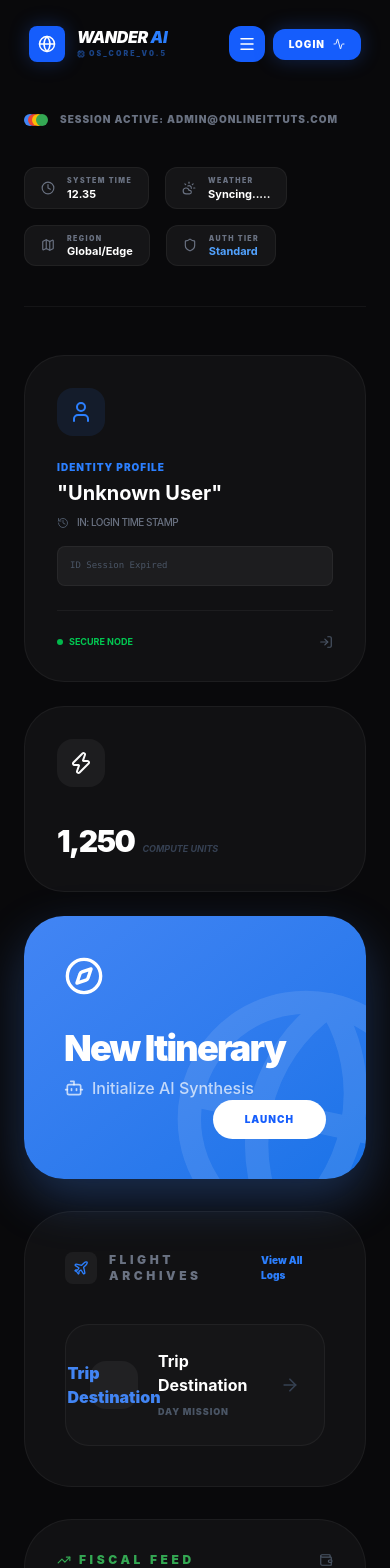
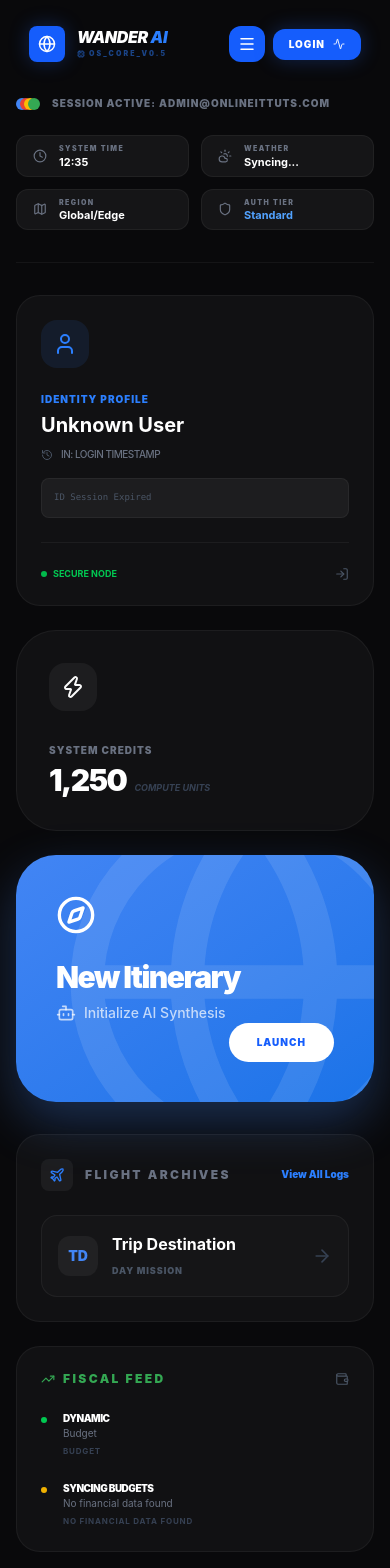
Before and after one commit to SHREYAN-DEY/Travel-Buddy, a React (Vite) app in the folder client/: page / in a window 390 px wide. Shown: the top 1568 px of the page. Built offline with nearby package versions, Linux system fonts and the light colour scheme.

Commit message:
modify dashboard

```diff
--- a/client/src/pages/Dashboard.jsx
+++ b/client/src/pages/Dashboard.jsx
@@ -28,15 +28,15 @@ import ActivityItem from "../components/ActivityItem";
 
 function Dashboard() {
   return (
-    <div className="min-h-screen bg-[#09090b] text-[#fafafa] font-sans selection:bg-blue-500/30">
+    <div className="min-h-screen bg-[#09090b] text-[#fafafa] font-sans selection:bg-blue-500/30 overflow-x-hidden">
+
       <Navbar />
-
-      <main className="max-w-[1700px] mx-auto px-6 pt-28 pb-10">
+      <main className="max-w-[1700px] mx-auto px-4 sm:px-6 pt-24 sm:pt-28 pb-10">
 
         {/* Identity */}
-        <header className="flex flex-col lg:flex-row justify-between items-start lg:items-center gap-6 mb-12 border-b border-white/5 pb-10">
-          <motion.div initial={{ opacity: 0, y: 10 }} animate={{ opacity: 1, y: 0 }} transition={{ delay: 0 * 0.1 }}>
-            <div className="flex items-center gap-3 mb-4">
+        <header className="flex flex-col lg:flex-row justify-between items-start lg:items-center gap-6 mb-8 sm:mb-12 border-b border-white/5 pb-8 sm:pb-10">
+          <motion.div initial={{ opacity: 0, y: 10 }} animate={{ opacity: 1, y: 0 }} transition={{ delay: 0 }}>
+            <div className="flex items-center gap-3">
               <div className="flex -space-x-2">
                 <div className="w-3 h-3 rounded-full bg-[#4285f4]" />
                 <div className="w-3 h-3 rounded-full bg-[#EA4335]" />
@@ -44,29 +44,24 @@ function Dashboard() {
                 <div className="w-3 h-3 rounded-full bg-[#34a853]" />
               </div>
 
-              <span className="text-[10px] font-black text-gray-500 uppercase tracking-widest">
+              <span className="text-[10px] font-black text-gray-500 uppercase tracking-widest break-all sm:break-normal">
                 Session Active: <span>admin@onlineittuts.com</span>
               </span>
             </div>
+          </motion.div>
 
-          </motion.div>
-          <div className="flex flex-wrap items-center gap-4">
-            <HUDMetric icon={Clock} label="System Time" value="12.35" />
-            <HUDMetric icon={CloudSun} label="Weather" value="Syncing....." />
+          <div className="grid grid-cols-2 sm:flex sm:flex-wrap items-center gap-3 sm:gap-4 w-full lg:w-auto">
+            <HUDMetric icon={Clock} label="System Time" value="12:35" />
+            <HUDMetric icon={CloudSun} label="Weather" value="Syncing..." />
             <HUDMetric icon={Map} label="Region" value="Global/Edge" />
-            <HUDMetric
-              icon={Shield}
-              label="Auth Tier"
-              value="Standard"
-              color="text-blue-400"
-            />
+            <HUDMetric icon={Shield} label="Auth Tier" value="Standard" color="text-blue-400" />
           </div>
         </header>
 
         {/* First Grid */}
-        <div className="grid grid-cols-1 md:grid-cols-4 gap-6 mb-8 items-stretch">
+        <div className="grid grid-cols-1 sm:grid-cols-2 lg:grid-cols-4 gap-6 mb-8 items-stretch">
           {/* User Profile */}
-          <div className="bg-[#111113] border border-white/5 rounded-[2.5rem] p-8 flex flex-col justify-between relative overflow-hidden group hover:border-blue-500/30 transition-all">
+          <div className="bg-[#111113] border border-white/5 rounded-3xl sm:rounded-[2.5rem] p-6 sm:p-8 flex flex-col justify-between relative overflow-hidden group hover:border-blue-500/30 transition-all">
             <div className="relative z-10">
               <div className="w-12 h-12 bg-blue-500/10 rounded-2xl flex items-center justify-center mb-6">
                 <User size={24} className="text-blue-500" />
@@ -75,12 +70,12 @@ function Dashboard() {
                 Identity Profile
               </h3>
               <p className="text-xl font-bold text-white truncate">
-                "Unknown User"
+                Unknown User
               </p>
               <div className="flex items-center gap-2 mt-2">
-                <History size={12} className="text-gray-600" />
+                <History size={12} className="text-gray-600 shrink-0" />
                 <p className="text-[10px] font-medium text-gray-500 uppercase tracking-tighter">
-                  In: Login Time Stamp
+                  In: Login Timestamp
                 </p>
               </div>
               <p className="text-[9px] font-mono text-gray-600 mt-4 bg-white/5 p-3 rounded-lg border border-white/5">
@@ -92,63 +87,59 @@ function Dashboard() {
                 <span className="w-1.5 h-1.5 bg-green-500 rounded-full animate-pulse" />
                 Secure Node
               </span>
-              <LogIn size={14} className="text-gray-600 group-hover:text-blue-500 transition-colors"/>
+              <LogIn size={14} className="text-gray-600 group-hover:text-blue-500 transition-colors" />
             </div>
           </div>
 
-          <StatsBox icon={Zap} value="1,250" sub="Compute units" color="text-yellow-400"/>
+          <StatsBox icon={Zap} label="System Credits" value="1,250" sub="Compute units" color="text-yellow-400" />
 
           {/* New Itinerary */}
-          <div className="lg:col-span-2 bg-linear-to-br from-[#4285f4] to-[#1a73e8] rounded-[2.5rem] p-10 flex flex-col justify-between group relative overflow-hidden transition-all shadow-[0_20px_50px_rgba(66,133,243,0.3)] cursor-pointer">
+          <div className="md:col-span-2 sm:col-span-2 bg-linear-to-br from-[#4285f4] to-[#1a73e8] rounded-[2.5rem] p-10 flex flex-col justify-between group relative overflow-hidden transition-all shadow-[0_20px_50px_rgba(66,133,243,0.3)] cursor-pointer">
             {/* I will update it. */}
             {/* <Link className="absolute inset-0 z-20" /> */}
             <a href="/plan" className="absolute inset-0 z-20" />
             <div className="relative z-10">
-              <Compass size={40} className="text-white mb-8 group-hover:rotate-45 transition-all duration-500"/>
-              <h2 className="text-4xl font-black tracking-tighter text-white mb-2">
+              <Compass size={40} className="text-white mb-6 sm:mb-8 sm:w-10 sm:h-10 group-hover:rotate-45 transition-all duration-500" />
+              <h2 className="text-3xl sm:text-4xl font-black tracking-tighter text-white mb-2">
                 New Itinerary
               </h2>
-              <div className="flex items-center gap-2 text-white/70 font-medium">
-                <Bot size={20} />
+              <div className="flex items-center gap-2 text-white/70 font-medium text-sm sm:text-base">
+                <Bot size={20} className="shrink-0" />
                 <span>Initialize AI Synthesis</span>
               </div>
             </div>
             <div className="flex justify-end relative z-10">
-              <div className="bg-white text-blue-600 px-8 py-3 rounded-full font-black text-[10px] uppercase tracking-widest hover:scale-105 transition-all">
+              <div className="bg-white text-blue-600 px-7 sm:px-8 py-3 rounded-full font-black text-[10px] uppercase tracking-widest hover:scale-105 transition-all">
                 Launch
               </div>
             </div>
-            <Globe
-              size={280}
-              className="absolute -right-20 -bottom-20 opacity-10 text-white rotate-12"
-            />
+            <Globe size={400} className="absolute -right-20 -bottom-20 opacity-10 text-white pointer-events-none group-hover:rotate-45 transition-transform duration-500" />
           </div>
         </div>
 
         {/* Second Grid */}
         {/* Record & Recent Activity */}
-        <div className="grid grid-cols-1 lg:grid-cols-12 gap-8">
+        <div className="grid grid-cols-1 lg:grid-cols-12 gap-6 lg:gap-8">
 
           {/* Recent Trips Logs */}
-          <div className="lg:col-span-8 bg-[#111113] border border-white/5 rounded-[3rem] p-10">
+          <div className="lg:col-span-8 bg-[#111113] border border-white/5 rounded-3xl sm:rounded-[3rem] p-6 sm:p-10">
 
-            {/* Outer Box */}
-            <div className="flex justify-between items-center mb-10">
+            {/* Outer Box on Flight Archives */}
+            <div className="flex justify-between items-center gap-4 mb-6 sm:mb-10">
               <div className="flex items-center gap-3">
                 <div className="p-2 bg-white/5 rounded-lg">
                   <Plane size={16} className="text-blue-500" />
                 </div>
-                <h3 className="text-xs font-black uppercase tracking-[0.3em] text-gray-500">
+                <h3 className="text-xs font-black uppercase tracking-[0.2em] sm:tracking-[0.3em] text-gray-500">
                   Flight Archives
                 </h3>
               </div>
               <a href="#" className="text-[10px] font-black text-blue-500">
-                {" "}
                 View All Logs
               </a>
             </div>
 
-            {/* Inner Box */}
+            {/* Inner Box on Flight Archives*/}
             <div className="space-y-3">
               {/* Conditional Rendering */}
               {/* <div className="flex justify-center py-20">
@@ -160,10 +151,10 @@ function Dashboard() {
                 initial={{ opacity: 0, x: -10 }}
                 animate={{ opacity: 1, x: 0 }}
                 transition={{ delay: 0 * 0.1 }}>
-                <a href="#" className="flex items-center justify-between p-6 bg-white/2 border border-white/5 rounded-3xl hover:bg-white/4 transition-all group">
-                  <div className="flex items-center gap-5">
-                    <div className="w-12 h-12 bg-white/5 rounded-2xl flex items-center justify-center font-black text-[#4285f4]">
-                      Trip Destination
+                <a href="#" className="flex items-center justify-between gap-4 p-4 sm:p-6 bg-white/2 border border-white/5 rounded-2xl sm:rounded-3xl hover:bg-white/4 transition-all group">
+                  <div className="flex items-center gap-3.5 sm:gap-5 min-w-0">
+                    <div className="w-10 h-10 sm:w-12 sm:h-12 shrink-0 bg-white/5 rounded-xl sm:rounded-2xl flex items-center justify-center font-black text-sm sm:text-base text-[#4285f4]">
+                      TD
                     </div>
                     <div>
                       <h4 className="font-bold text-white group-hover:text-[#4285f4] transition-all">
@@ -175,7 +166,7 @@ function Dashboard() {
                       </span>
                     </div>
                   </div>
-                  <ArrowRight size={20} className="text-gray-700 group-hover:text-white transition-all"/>
+                  <ArrowRight size={20} className="text-gray-700 group-hover:text-white transition-all shrink-0" />
                 </a>
               </motion.div>
             </div>
@@ -185,24 +176,24 @@ function Dashboard() {
           <div className="lg:col-span-4 space-y-6">
 
             {/* Fiscal Feed */}
-            <div className="bg-[#111113] border border-white/5 rounded-[3rem] p-8">
-              <div className="flex items-center justify-between mb-8">
-                <h3 className="text-xs font-black uppercase tracking-[0.3em] text-[#34a853] flex items-center gap-2">
+            <div className="bg-[#111113] border border-white/5 rounded-3xl sm:rounded-[3rem] p-6 sm:p-8">
+              <div className="flex items-center justify-between mb-6 sm:mb-8">
+                <h3 className="text-xs font-black uppercase tracking-[0.2em] sm:tracking-[0.3em] text-[#34a853] flex items-center gap-2">
                   <TrendingUp size={14} /> Fiscal Feed
                 </h3>
                 <Wallet size={14} className="text-gray-600" />
               </div>
               <div className="space-y-6">
                 {/* Map Method */}
-                <ActivityItem time="Active" action="Dynamic" desc="Budget" dot="bg-green-500"/>
+                <ActivityItem time="Active" action="Dynamic" desc="Budget" dot="bg-green-500" />
 
                 {/* Conditional Rendering */}
-                <ActivityItem time="Now" action="Syncing Budgets" desc="No financial data found" dot="bg-yellow-500"/>
+                <ActivityItem time="Now" action="Syncing Budgets" desc="No financial data found" dot="bg-yellow-500" />
               </div>
             </div>
 
             {/* Core Health */}
-            <div className="bg-linear-to-br from-zinc-900 to-black border border-white/5 rounded-[2.5rem] p-8 group">
+            <div className="bg-linear-to-br from-zinc-900 to-black border border-white/5 rounded-3xl sm:rounded-[2.5rem] p-6 sm:p-8 group">
               <div className="flex items-center gap-3 mb-6">
                 <div className="p-3 bg-white/5 rounded-xl text-blue-400">
                   <Cpu size={20} />
@@ -216,12 +207,11 @@ function Dashboard() {
                   </p>
                 </div>
               </div>
-            </div>
 
-            {/* Footer items */}
               <div className="w-full bg-white/5 h-1 rounded-full overflow-hidden">
                 <div className="bg-blue-500 h-full w-4/5 shadow-[0_0_10px_#4285f4]" />
               </div>
+
               <div className="flex justify-between mt-4">
                 <div className="flex items-center gap-1">
                   <Activity size={10} className="text-green-500" />
@@ -235,6 +225,7 @@ function Dashboard() {
               </div>
             </div>
           </div>
+        </div>
       </main>
     </div>
   );
```
Lines whose indentation alone changed are shown as unchanged.
